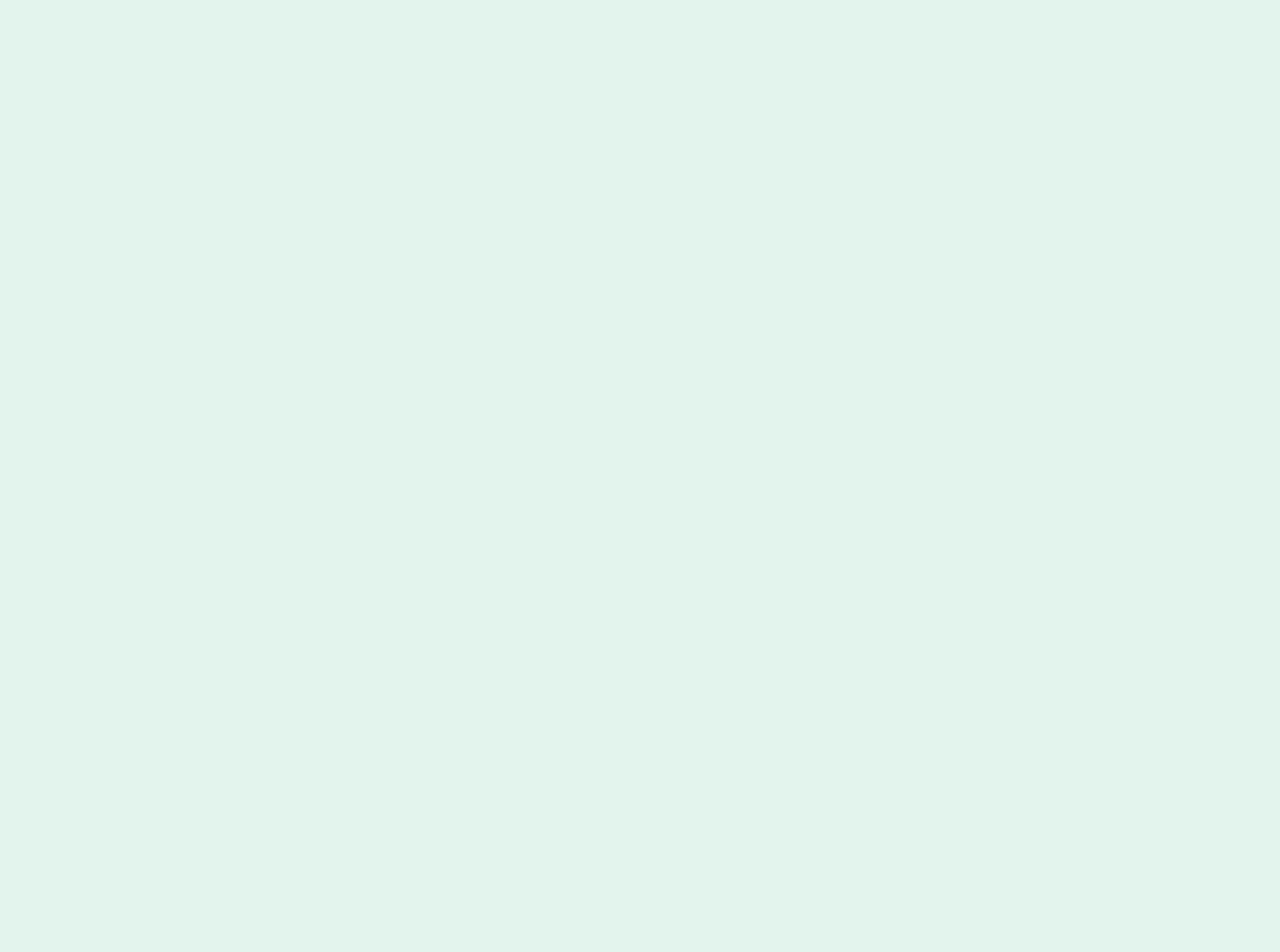
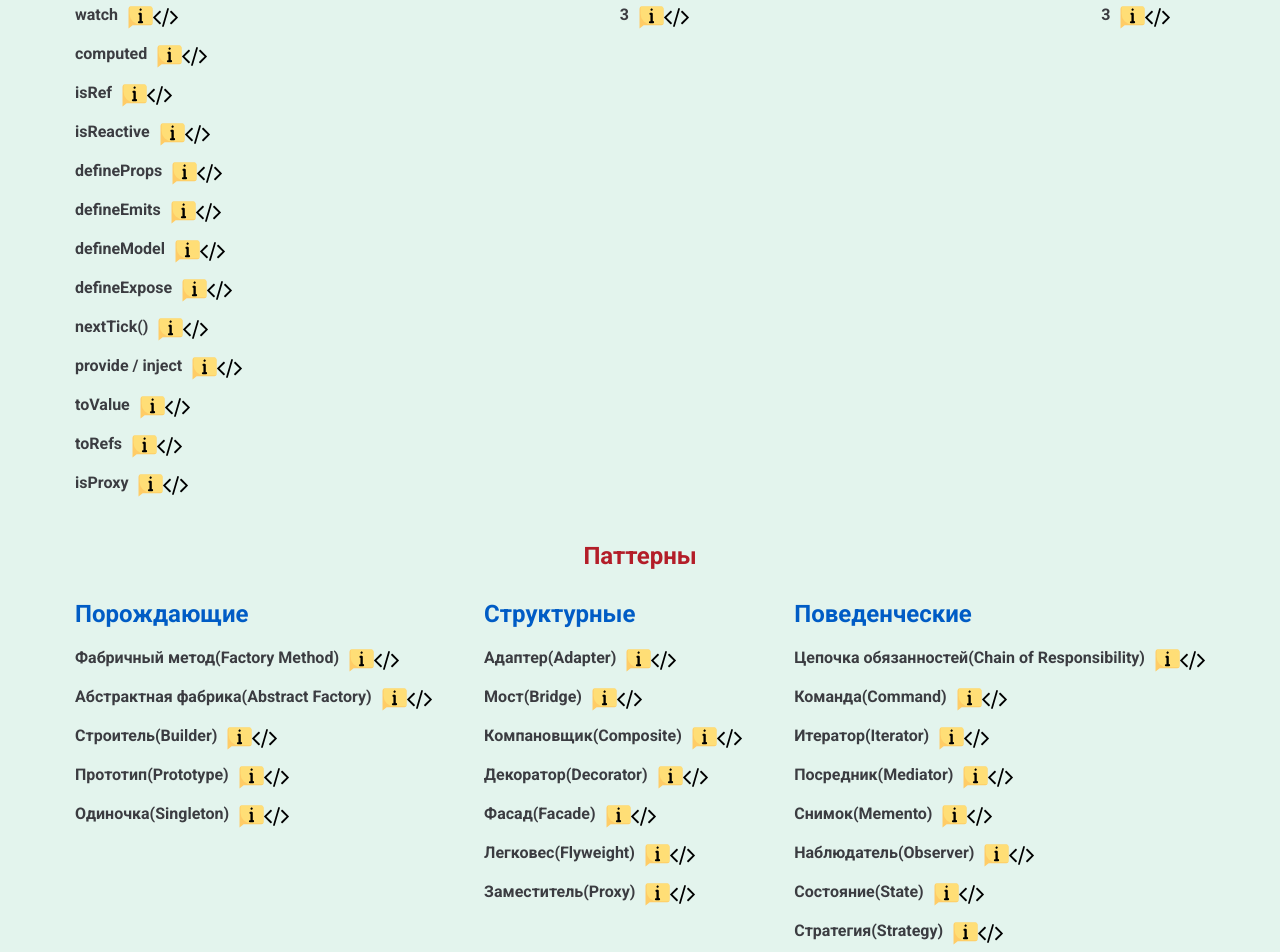
Before and after one commit to cossack-don/runner, a Vue app: page / in a window 1280 px wide. Shown: the part 660-1612 px from the top of the page. Before the commit the page ends 800 px from the top, so only its background shows below. Built offline with nearby package versions, Linux system fonts and the light colour scheme.

Commit message:
feat: add part words vue

```diff
--- a/src/App.vue
+++ b/src/App.vue
@@ -16,6 +16,9 @@ import {PatternBuilder} from './example-patterns/builder'
     const message = 'Hello, highlight.js!';
     console.log(message);
   </SyntaxHighlighter>
+
+  <TitleText style="text-align: center" color="red" as="h2">JavaScript</TitleText>
+
 <Container row wrap between>
   <Container>
     <TitleText
@@ -46,15 +49,75 @@ import {PatternBuilder} from './example-patterns/builder'
     </TitleText>
     <ListItems :list="PayloadJSON.JS.module3.payload"/>
   </Container>
+</Container>
+
+  <TitleText style="text-align: center" color="red" as="h2">Vue.js v3</TitleText>
+
+
+  <Container row wrap between>
+    <Container>
+      <TitleText
+          style="margin-bottom: 20px"
+          color="blue"
+          as="h2">
+        {{PayloadJSON.Vue.module1.title}}
+      </TitleText>
+      <ListItems :list="PayloadJSON.Vue.module1.payload"/>
+    </Container>
 
     <Container>
       <TitleText
           style="margin-bottom: 20px"
           color="blue"
           as="h2">
-      {{PayloadJSON.JS.module2.title}}
+        {{PayloadJSON.Vue.module2.title}}
       </TitleText>
       <ListItems :list="PayloadJSON.JS.module2.payload"/>
     </Container>
+
+    <Container>
+      <TitleText
+          style="margin-bottom: 20px"
+          color="blue"
+          as="h2">
+        {{PayloadJSON.Vue.module3.title}}
+      </TitleText>
+      <ListItems :list="PayloadJSON.JS.module3.payload"/>
+    </Container>
+  </Container>
+
+
+  <TitleText style="text-align: center" color="red" as="h2">Паттерны</TitleText>
+
+  <Container row wrap between>
+    <Container>
+      <TitleText
+          style="margin-bottom: 20px"
+          color="blue"
+          as="h2">
+        {{PayloadJSON.Patterns.module1.title}}
+      </TitleText>
+      <ListItems :list="PayloadJSON.Patterns.module1.payload"/>
+    </Container>
+
+    <Container>
+      <TitleText
+          style="margin-bottom: 20px"
+          color="blue"
+          as="h2">
+        {{PayloadJSON.Patterns.module2.title}}
+      </TitleText>
+      <ListItems :list="PayloadJSON.Patterns.module2.payload"/>
+    </Container>
+
+    <Container>
+      <TitleText
+          style="margin-bottom: 20px"
+          color="blue"
+          as="h2">
+        {{PayloadJSON.Patterns.module3.title}}
+      </TitleText>
+      <ListItems :list="PayloadJSON.Patterns.module3.payload"/>
+    </Container>
   </Container>
 </template>
--- a/src/payload.json
+++ b/src/payload.json
@@ -18,6 +18,11 @@
           "id": 3,
           "title": "Object.freeze()",
           "description": "Позволяет заморозить объект, передаваемый ему в качестве аргумента. После этого нельзя будет обновить объект или добавить ему новые свойства."
+        },
+        {
+          "id": 3,
+          "title": "new Proxy()",
+          "description": "-"
         }
       ]
     },
@@ -69,18 +74,78 @@
       "payload": [
         {
           "id": 1,
-          "title": "Object.assign()",
-          "description": "Копирует свойства и значения исходного объекта, возвращая при этом новый объект."
+          "title": "ref",
+          "description": ""
         },
         {
           "id": 2,
-          "title": "Object.entries()",
-          "description": "Возвращает многомерный массив, содержащий как ключи, так и значения объекта. Нужно просто передать имя объекта в качестве аргумента для метода"
+          "title": "reactive",
+          "description": ""
         },
         {
           "id": 3,
-          "title": "Object.freeze()",
-          "description": "Позволяет заморозить объект, передаваемый ему в качестве аргумента. После этого нельзя будет обновить объект или добавить ему новые свойства."
+          "title": "watch",
+          "description": ""
+        },
+        {
+          "id": 4,
+          "title": "computed",
+          "description": ""
+        },
+        {
+          "id": 5,
+          "title": "isRef",
+          "description": ""
+        },
+        {
+          "id": 6,
+          "title": "isReactive",
+          "description": ""
+        },
+        {
+          "id": 7,
+          "title": "defineProps",
+          "description": ""
+        },
+        {
+          "id": 8,
+          "title": "defineEmits",
+          "description": ""
+        },
+        {
+          "id": 9,
+          "title": "defineModel",
+          "description": ""
+        },
+        {
+          "id": 10,
+          "title": "defineExpose",
+          "description": ""
+        },
+        {
+          "id": 11,
+          "title": "nextTick()",
+          "description": ""
+        },
+        {
+          "id": 12,
+          "title": "provide / inject",
+          "description": ""
+        },
+        {
+          "id": 12,
+          "title": "toValue",
+          "description": ""
+        },
+        {
+          "id": 12,
+          "title": "toRefs",
+          "description": ""
+        },
+        {
+          "id": 12,
+          "title": "isProxy",
+          "description": ""
         }
       ]
     },
@@ -124,5 +189,133 @@
         }
       ]
     }
+  },
+  "Patterns": {
+    "title": "Паттерны",
+    "module1": {
+      "title":"Порождающие",
+      "payload": [
+        {
+          "id": 1,
+          "title": "Фабричный метод(Factory Method)",
+          "description": "-"
+        },
+        {
+          "id": 2,
+          "title": "Абстрактная фабрика(Abstract Factory)",
+          "description": ""
+        },
+        {
+          "id": 3,
+          "title": "Строитель(Builder)",
+          "description": ""
+        },
+        {
+          "id": 4,
+          "title": "Прототип(Prototype)",
+          "description": ""
+        },
+        {
+          "id": 5,
+          "title": "Одиночка(Singleton)",
+          "description": ""
+        }
+      ]
+    },
+    "module2": {
+      "title":"Структурные",
+      "payload": [
+        {
+          "id": 1,
+          "title": "Адаптер(Adapter)",
+          "description": "1"
+        },
+        {
+          "id": 2,
+          "title": "Мост(Bridge)",
+          "description": "2"
+        },
+        {
+          "id": 3,
+          "title": "Компановщик(Composite)",
+          "description": "3"
+        },
+        {
+          "id": 4,
+          "title": "Декоратор(Decorator)",
+          "description": "3"
+        },
+        {
+          "id": 5,
+          "title": "Фасад(Facade)",
+          "description": "3"
+        },
+        {
+          "id": 6,
+          "title": "Легковес(Flyweight)",
+          "description": "3"
+        },
+        {
+          "id": 7,
+          "title": "Заместитель(Proxy)",
+          "description": "3"
+        }
+      ]
+    },
+    "module3": {
+      "title":"Поведенческие",
+      "payload": [
+        {
+          "id": 1,
+          "title": "Цепочка обязанностей(Chain of Responsibility)",
+          "description": "1"
+        },
+        {
+          "id": 2,
+          "title": "Команда(Command)",
+          "description": "2"
+        },
+        {
+          "id": 3,
+          "title": "Итератор(Iterator)",
+          "description": "3"
+        },
+        {
+          "id": 4,
+          "title": "Посредник(Mediator)",
+          "description": "3"
+        },
+        {
+          "id": 5,
+          "title": "Снимок(Memento)",
+          "description": "3"
+        },
+        {
+          "id": 6,
+          "title": "Наблюдатель(Observer)",
+          "description": "3"
+        },
+        {
+          "id": 7,
+          "title": "Состояние(State)",
+          "description": "3"
+        },
+        {
+          "id": 8,
+          "title": "Стратегия(Strategy)",
+          "description": "3"
+        },
+        {
+          "id": 9,
+          "title": "Шаблонный метод(Template Method)",
+          "description": "3"
+        },
+        {
+          "id": 10,
+          "title": "Посетитель(Visitor)",
+          "description": "3"
+        }
+      ]
+    }
   }
 }
```
Lines whose indentation alone changed are shown as unchanged.
